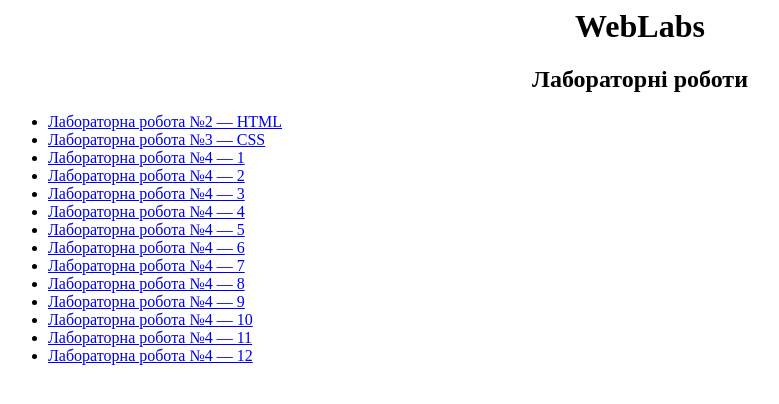
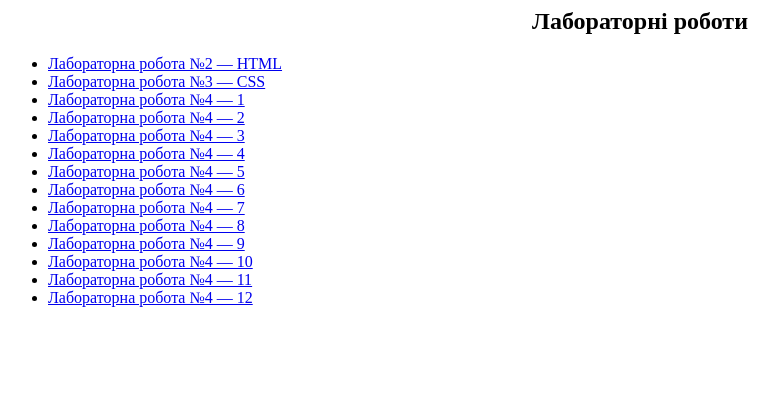
Before and after one commit to Kvistler/Kvistler.github.io, a plain HTML site: page index.html in a window 1280 px wide. Shown: the whole page, without its empty margins (0-779 px from the left). Drawn offline with Linux system fonts and the light colour scheme.

Commit message:
Update index.html

```diff
--- a/index.html
+++ b/index.html
@@ -5,7 +5,6 @@
 	</head>
 	<body>
 		<div align="center">
-		<H1>WebLabs</H1>
 		<H2>Лабораторні роботи</H2>
 		</div>
 
```
